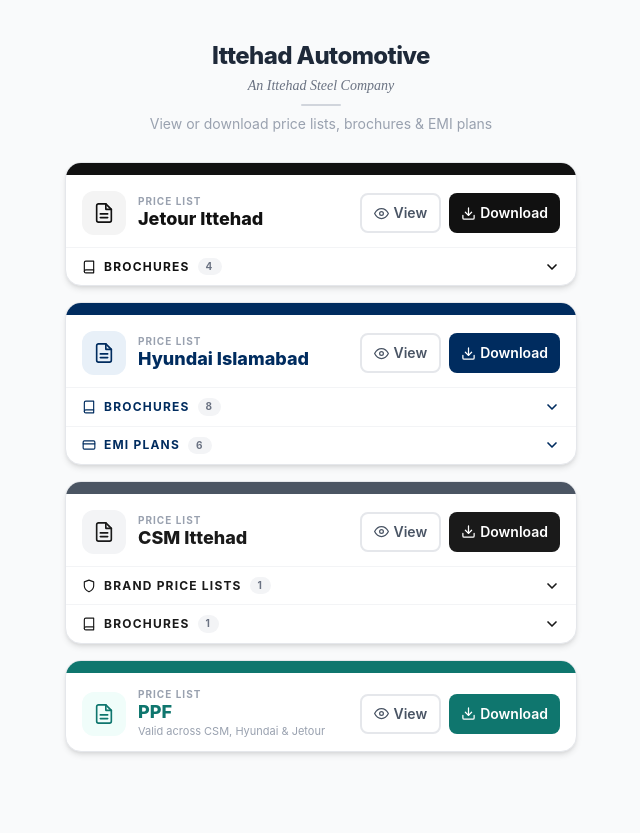
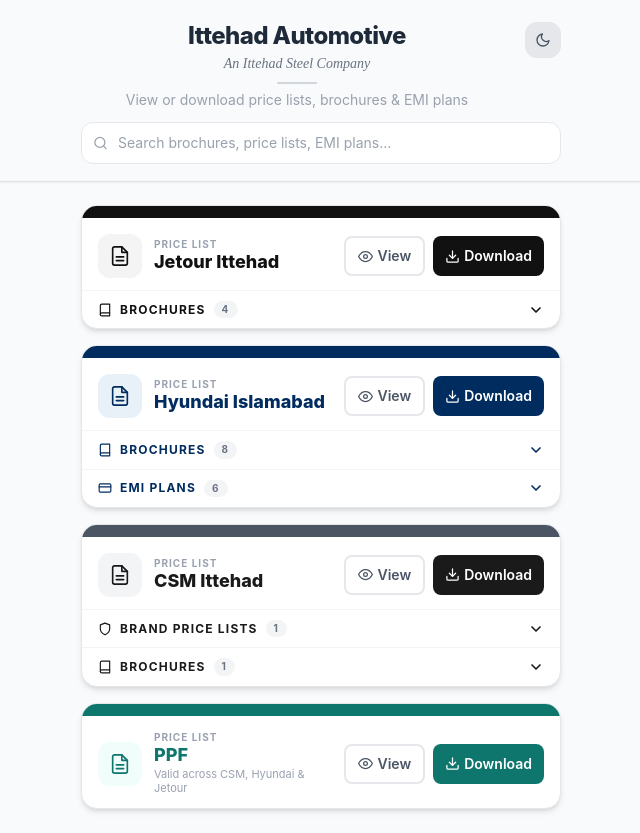
Before and after one commit to Rehanminhas03/ittehad-automotive, a Next.js app: page / in a window 1280 px wide. Shown: the whole page, without its empty margins (319-959 px from the left). Before the commit the page ends 800 px from the top, so only its background shows below. Built offline with nearby package versions, Linux system fonts and the light colour scheme.

Commit message:
Add search bar, dark mode toggle, and sticky header

```diff
--- a/app/page.tsx
+++ b/app/page.tsx
@@ -1,15 +1,12 @@
 "use client";
 
-import { useState } from "react";
-import Image from "next/image";
+import { useState, useEffect, useMemo } from "react";
 
 interface Doc {
   label: string;
   file: string;
-  /** Optional second line — e.g. tenure and down-payment for an EMI plan. */
   sub?: string;
 }
-
 
 interface Brand {
   id: string;
@@ -148,6 +145,47 @@ function IconChevron({ open }: { open: boolean }) {
   );
 }
 
+function IconSun() {
+  return (
+    <svg xmlns="http://www.w3.org/2000/svg" width="16" height="16" viewBox="0 0 24 24"
+      fill="none" stroke="currentColor" strokeWidth="2" strokeLinecap="round" strokeLinejoin="round">
+      <circle cx="12" cy="12" r="5" />
+      <line x1="12" y1="1" x2="12" y2="3" /><line x1="12" y1="21" x2="12" y2="23" />
+      <line x1="4.22" y1="4.22" x2="5.64" y2="5.64" /><line x1="18.36" y1="18.36" x2="19.78" y2="19.78" />
+      <line x1="1" y1="12" x2="3" y2="12" /><line x1="21" y1="12" x2="23" y2="12" />
+      <line x1="4.22" y1="19.78" x2="5.64" y2="18.36" /><line x1="18.36" y1="5.64" x2="19.78" y2="4.22" />
+    </svg>
+  );
+}
+
+function IconMoon() {
+  return (
+    <svg xmlns="http://www.w3.org/2000/svg" width="16" height="16" viewBox="0 0 24 24"
+      fill="none" stroke="currentColor" strokeWidth="2" strokeLinecap="round" strokeLinejoin="round">
+      <path d="M21 12.79A9 9 0 1 1 11.21 3 7 7 0 0 0 21 12.79z" />
+    </svg>
+  );
+}
+
+function IconSearch() {
+  return (
+    <svg xmlns="http://www.w3.org/2000/svg" width="15" height="15" viewBox="0 0 24 24"
+      fill="none" stroke="currentColor" strokeWidth="2" strokeLinecap="round" strokeLinejoin="round">
+      <circle cx="11" cy="11" r="8" />
+      <line x1="21" y1="21" x2="16.65" y2="16.65" />
+    </svg>
+  );
+}
+
+function IconX() {
+  return (
+    <svg xmlns="http://www.w3.org/2000/svg" width="14" height="14" viewBox="0 0 24 24"
+      fill="none" stroke="currentColor" strokeWidth="2.5" strokeLinecap="round" strokeLinejoin="round">
+      <line x1="18" y1="6" x2="6" y2="18" /><line x1="6" y1="6" x2="18" y2="18" />
+    </svg>
+  );
+}
+
 /* ── Download hook ──────────────────────────────────────── */
 
 function useDownload() {
@@ -168,22 +206,20 @@ function useDownload() {
 /* ── Action buttons ─────────────────────────────────────── */
 
 function ActionButtons({
-  file, filename, label, color, loading, onDownload, size = "md",
+  file, filename, label, color, loading, onDownload, size = "md", dark,
 }: {
   file: string; filename: string; label: string; color: string;
   loading: string | null; onDownload: (f: string, n: string) => void;
-  size?: "sm" | "md";
+  size?: "sm" | "md"; dark: boolean;
 }) {
-  // The "md" size stays compact on phones and only grows once there is room.
   const px = size === "sm" ? "px-2.5 py-1.5" : "px-2.5 py-1.5 sm:px-3 sm:py-2";
   const text = size === "sm" ? "text-xs" : "text-xs sm:text-sm";
+  const viewCls = dark
+    ? `flex items-center gap-1 ${px} ${text} rounded-lg border-2 border-gray-600 text-gray-300 font-semibold hover:border-gray-400 hover:bg-gray-700 transition-all cursor-pointer`
+    : `flex items-center gap-1 ${px} ${text} rounded-lg border-2 border-gray-200 text-gray-600 font-semibold hover:border-gray-400 hover:bg-gray-50 transition-all cursor-pointer`;
   return (
     <div className="flex gap-2 flex-shrink-0">
-      <button
-        onClick={() => window.open(file, "_blank", "noopener,noreferrer")}
-        aria-label={`View ${label}`}
-        className={`flex items-center gap-1 ${px} ${text} rounded-lg border-2 border-gray-200 text-gray-600 font-semibold hover:border-gray-400 hover:bg-gray-50 transition-all cursor-pointer`}
-      >
+      <button onClick={() => window.open(file, "_blank", "noopener,noreferrer")} aria-label={`View ${label}`} className={viewCls}>
         <IconEye />View
       </button>
       <button
@@ -202,43 +238,52 @@ function ActionButtons({
 /* ── Expandable doc list ─────────────────────────────────── */
 
 function DocSection({
-  title, icon, docs, color, iconBg, loading, onDownload,
+  title, icon, docs, color, iconBg, loading, onDownload, forceOpen = false, dark,
 }: {
   title: string; icon: React.ReactNode; docs: Doc[];
   color: string; iconBg: string;
   loading: string | null; onDownload: (f: string, n: string) => void;
+  forceOpen?: boolean; dark: boolean;
 }) {
-  const [open, setOpen] = useState(false);
+  const [open, setOpen] = useState(forceOpen);
+  useEffect(() => { setOpen(forceOpen); }, [forceOpen]);
+
   if (docs.length === 0) return null;
+
+  const border = dark ? "border-gray-700" : "border-gray-100";
+  const hover = dark ? "hover:bg-gray-700/50" : "hover:bg-gray-50";
+  const badge = dark ? "bg-gray-700 text-gray-400" : "bg-gray-100 text-gray-500";
+  const divide = dark ? "divide-gray-700" : "divide-gray-50";
+  const labelCls = dark ? "text-gray-200" : "text-gray-700";
+  const subCls = dark ? "text-gray-400" : "text-gray-500";
+
   return (
     <>
       <button
-        onClick={() => setOpen((v) => !v)}
+        onClick={() => setOpen(v => !v)}
         aria-expanded={open}
-        className="w-full flex items-center justify-between px-4 py-2.5 border-t border-gray-100 hover:bg-gray-50 transition-colors cursor-pointer"
+        className={`w-full flex items-center justify-between px-4 py-2.5 border-t ${border} ${hover} transition-colors cursor-pointer`}
         style={{ color }}
       >
         <span className="text-xs font-bold uppercase tracking-widest flex items-center gap-2">
           {icon}
           {title}
-          <span className="bg-gray-100 text-gray-500 rounded-full px-2 py-0.5 text-[10px] font-bold">
-            {docs.length}
-          </span>
+          <span className={`${badge} rounded-full px-2 py-0.5 text-[10px] font-bold`}>{docs.length}</span>
         </span>
         <IconChevron open={open} />
       </button>
 
       {open && (
-        <div className="border-t border-gray-100 divide-y divide-gray-50">
+        <div className={`border-t ${border} divide-y ${divide}`}>
           {docs.map((d) => (
             <div
               key={d.file}
               className="flex flex-wrap items-center gap-x-3 gap-y-2.5 px-4 py-3"
-              style={{ background: iconBg + "60" }}
+              style={{ background: dark ? "rgba(255,255,255,0.03)" : `${iconBg}60` }}
             >
               <div className="flex items-center gap-2.5 flex-1 min-w-[8.5rem]">
                 <div className="w-7 h-7 rounded-lg flex items-center justify-center flex-shrink-0"
-                  style={{ background: color + "15" }}>
+                  style={{ background: color + "20" }}>
                   <svg xmlns="http://www.w3.org/2000/svg" width="14" height="14" viewBox="0 0 24 24"
                     fill="none" stroke={color} strokeWidth="2" strokeLinecap="round" strokeLinejoin="round">
                     <path d="M14 2H6a2 2 0 0 0-2 2v16a2 2 0 0 0 2 2h12a2 2 0 0 0 2-2V8z" />
@@ -246,17 +291,15 @@ function DocSection({
                   </svg>
                 </div>
                 <div className="min-w-0">
-                  <p className="text-sm font-semibold text-gray-700 leading-tight break-words">{d.label}</p>
-                  {d.sub && (
-                    <p className="text-[11px] text-gray-500 leading-snug mt-0.5 break-words">{d.sub}</p>
-                  )}
+                  <p className={`text-sm font-semibold ${labelCls} leading-tight break-words`}>{d.label}</p>
+                  {d.sub && <p className={`text-[11px] ${subCls} leading-snug mt-0.5 break-words`}>{d.sub}</p>}
                 </div>
               </div>
               <div className="ml-auto flex-shrink-0">
                 <ActionButtons
                   file={d.file} filename={d.file.split("/").pop() ?? d.label}
                   label={d.sub ? `${d.label}, ${d.sub}` : d.label}
-                  color={color} loading={loading} onDownload={onDownload} size="sm"
+                  color={color} loading={loading} onDownload={onDownload} size="sm" dark={dark}
                 />
               </div>
             </div>
@@ -269,15 +312,40 @@ function DocSection({
 
 /* ── Brand card ─────────────────────────────────────────── */
 
-function BrandCard({ brand }: { brand: Brand }) {
+function BrandCard({ brand, dark, openSections }: { brand: Brand; dark: boolean; openSections: string[] }) {
   const { loading, download } = useDownload();
 
+  const cardCls = dark
+    ? "rounded-2xl overflow-hidden shadow-md border border-gray-700 bg-gray-800"
+    : "rounded-2xl overflow-hidden shadow-md border border-gray-200 bg-white";
+  const metaLabelCls = dark ? "text-gray-500" : "text-gray-400";
+  const noteCls = dark ? "text-gray-500" : "text-gray-400";
+
+  const priceListIcon = (
+    <svg xmlns="http://www.w3.org/2000/svg" width="14" height="14" viewBox="0 0 24 24"
+      fill="none" stroke="currentColor" strokeWidth="2" strokeLinecap="round" strokeLinejoin="round">
+      <path d="M12 22s8-4 8-10V5l-8-3-8 3v7c0 6 8 10 8 10z" />
+    </svg>
+  );
+  const brochureIcon = (
+    <svg xmlns="http://www.w3.org/2000/svg" width="14" height="14" viewBox="0 0 24 24"
+      fill="none" stroke="currentColor" strokeWidth="2" strokeLinecap="round" strokeLinejoin="round">
+      <path d="M4 19.5A2.5 2.5 0 0 1 6.5 17H20" />
+      <path d="M6.5 2H20v20H6.5A2.5 2.5 0 0 1 4 19.5v-15A2.5 2.5 0 0 1 6.5 2z" />
+    </svg>
+  );
+  const emiIcon = (
+    <svg xmlns="http://www.w3.org/2000/svg" width="14" height="14" viewBox="0 0 24 24"
+      fill="none" stroke="currentColor" strokeWidth="2" strokeLinecap="round" strokeLinejoin="round">
+      <rect x="2" y="5" width="20" height="14" rx="2" />
+      <line x1="2" y1="10" x2="22" y2="10" />
+    </svg>
+  );
+
   return (
-    <div className="rounded-2xl overflow-hidden shadow-md border border-gray-200 bg-white">
-      {/* Colour strip */}
+    <div className={cardCls}>
       <div className="h-3 w-full" style={{ background: brand.stripColor }} />
 
-      {/* Price list row */}
       <div className="px-4 pt-4 pb-3 flex flex-wrap items-center gap-x-3 gap-y-3">
         <div className="flex items-center gap-3 flex-1 min-w-[8.5rem]">
           <div className="w-11 h-11 rounded-xl flex items-center justify-center flex-shrink-0"
@@ -285,15 +353,13 @@ function BrandCard({ brand }: { brand: Brand }) {
             <IconPDF stroke={brand.color} />
           </div>
           <div className="min-w-0">
-            <p className="text-[10px] font-bold uppercase tracking-widest text-gray-400 leading-none mb-0.5 whitespace-nowrap">
+            <p className={`text-[10px] font-bold uppercase tracking-widest ${metaLabelCls} leading-none mb-0.5 whitespace-nowrap`}>
               {brand.priceFile ? "Price List" : "Brochure"}
             </p>
             <h2 className="text-lg font-extrabold leading-tight break-words" style={{ color: brand.color }}>
               {brand.brand}
             </h2>
-            {brand.note && (
-              <p className="text-[11px] text-gray-400 leading-tight mt-0.5">{brand.note}</p>
-            )}
+            {brand.note && <p className={`text-[11px] ${noteCls} leading-tight mt-0.5`}>{brand.note}</p>}
           </div>
         </div>
         {brand.priceFile && (
@@ -301,61 +367,26 @@ function BrandCard({ brand }: { brand: Brand }) {
             <ActionButtons
               file={brand.priceFile} filename={`${brand.id}-pricelist.pdf`}
               label={`${brand.brand} price list`}
-              color={brand.color} loading={loading} onDownload={download}
+              color={brand.color} loading={loading} onDownload={download} dark={dark}
             />
           </div>
         )}
       </div>
 
-      {/* Brand-specific price lists */}
-      <DocSection
-        title="Brand Price Lists"
-        icon={
-          <svg xmlns="http://www.w3.org/2000/svg" width="14" height="14" viewBox="0 0 24 24"
-            fill="none" stroke="currentColor" strokeWidth="2" strokeLinecap="round" strokeLinejoin="round">
-            <path d="M12 22s8-4 8-10V5l-8-3-8 3v7c0 6 8 10 8 10z" />
-          </svg>
-        }
-        docs={brand.brandPriceLists ?? []}
-        color={brand.color}
-        iconBg={brand.iconBg}
-        loading={loading}
-        onDownload={download}
-      />
+      <DocSection title="Brand Price Lists" icon={priceListIcon}
+        docs={brand.brandPriceLists ?? []} color={brand.color} iconBg={brand.iconBg}
+        loading={loading} onDownload={download}
+        forceOpen={openSections.includes("pricelists")} dark={dark} />
 
-      {/* Brochures */}
-      <DocSection
-        title="Brochures"
-        icon={
-          <svg xmlns="http://www.w3.org/2000/svg" width="14" height="14" viewBox="0 0 24 24"
-            fill="none" stroke="currentColor" strokeWidth="2" strokeLinecap="round" strokeLinejoin="round">
-            <path d="M4 19.5A2.5 2.5 0 0 1 6.5 17H20" />
-            <path d="M6.5 2H20v20H6.5A2.5 2.5 0 0 1 4 19.5v-15A2.5 2.5 0 0 1 6.5 2z" />
-          </svg>
-        }
-        docs={brand.brochures}
-        color={brand.color}
-        iconBg={brand.iconBg}
-        loading={loading}
-        onDownload={download}
-      />
+      <DocSection title="Brochures" icon={brochureIcon}
+        docs={brand.brochures} color={brand.color} iconBg={brand.iconBg}
+        loading={loading} onDownload={download}
+        forceOpen={openSections.includes("brochures")} dark={dark} />
 
-      {/* EMI Plans */}
-      <DocSection
-        title="EMI Plans"
-        icon={
-          <svg xmlns="http://www.w3.org/2000/svg" width="14" height="14" viewBox="0 0 24 24"
-            fill="none" stroke="currentColor" strokeWidth="2" strokeLinecap="round" strokeLinejoin="round">
-            <rect x="2" y="5" width="20" height="14" rx="2" />
-            <line x1="2" y1="10" x2="22" y2="10" />
-          </svg>
-        }
-        docs={brand.emiPlans}
-        color={brand.color}
-        iconBg={brand.iconBg}
-        loading={loading}
-        onDownload={download}
-      />
+      <DocSection title="EMI Plans" icon={emiIcon}
+        docs={brand.emiPlans} color={brand.color} iconBg={brand.iconBg}
+        loading={loading} onDownload={download}
+        forceOpen={openSections.includes("emi")} dark={dark} />
     </div>
   );
 }
@@ -363,26 +394,119 @@ function BrandCard({ brand }: { brand: Brand }) {
 /* ── Page ───────────────────────────────────────────────── */
 
 export default function Home() {
+  const [dark, setDark] = useState(false);
+  const [query, setQuery] = useState("");
+
+  const filteredBrands = useMemo(() => {
+    if (!query.trim()) return brands.map(b => ({ brand: b, openSections: [] as string[] }));
+    const lq = query.toLowerCase();
+    const results: { brand: Brand; openSections: string[] }[] = [];
+
+    for (const b of brands) {
+      if (b.brand.toLowerCase().includes(lq)) {
+        results.push({ brand: b, openSections: [] });
+        continue;
+      }
+      const brochures = b.brochures.filter(d => d.label.toLowerCase().includes(lq));
+      const emiPlans = b.emiPlans.filter(d =>
+        d.label.toLowerCase().includes(lq) || d.sub?.toLowerCase().includes(lq)
+      );
+      const brandPriceLists = (b.brandPriceLists ?? []).filter(d => d.label.toLowerCase().includes(lq));
+
+      if (brochures.length || emiPlans.length || brandPriceLists.length) {
+        const openSections: string[] = [];
+        if (brochures.length) openSections.push("brochures");
+        if (emiPlans.length) openSections.push("emi");
+        if (brandPriceLists.length) openSections.push("pricelists");
+        results.push({ brand: { ...b, brochures, emiPlans, brandPriceLists }, openSections });
+      }
+    }
+    return results;
+  }, [query]);
+
+  const bg = dark ? "bg-gray-900" : "bg-gray-50";
+  const headerBg = dark ? "bg-gray-900/95 border-gray-800" : "bg-gray-50/95 border-gray-100";
+  const titleCls = dark ? "text-white" : "text-gray-800";
+  const subtitleCls = dark ? "text-gray-400" : "text-gray-500";
+  const dividerCls = dark ? "bg-gray-700" : "bg-gray-300";
+  const descCls = dark ? "text-gray-500" : "text-gray-400";
+  const toggleCls = dark ? "bg-gray-700 text-gray-200 hover:bg-gray-600" : "bg-gray-200 text-gray-600 hover:bg-gray-300";
+  const searchCls = dark
+    ? "bg-gray-800 border-gray-700 text-white placeholder-gray-500 focus:ring-gray-600"
+    : "bg-white border-gray-200 text-gray-700 placeholder-gray-400 focus:ring-gray-300";
+  const searchIconCls = dark ? "text-gray-500" : "text-gray-400";
+  const clearBtnCls = dark ? "text-gray-500 hover:text-gray-300" : "text-gray-400 hover:text-gray-600";
+  const emptyStateCls = dark ? "text-gray-500" : "text-gray-400";
+
   return (
-    <div className="min-h-screen bg-gray-50 flex items-start justify-center px-4 py-10">
-      <div className="w-full max-w-lg">
-        <div className="text-center mb-7">
-          <h1 className="text-2xl font-extrabold text-gray-800 tracking-tight">
+    <div className={`min-h-screen ${bg} transition-colors duration-300`}>
+
+      {/* ── Sticky header ─────────────────────────────────── */}
+      <div className={`sticky top-0 z-20 ${headerBg} backdrop-blur-md border-b shadow-sm transition-colors duration-300`}>
+        <div className="max-w-lg mx-auto px-4 pt-5 pb-4">
+          <div className="flex items-start gap-3">
+            <div className="flex-1 text-center">
+              <h1 className={`text-2xl font-extrabold ${titleCls} tracking-tight transition-colors duration-300`}>
                 Ittehad Automotive
               </h1>
-          <p className="text-sm text-gray-500 mt-1" style={{ fontFamily: "'Times New Roman', Times, serif", fontStyle: "italic" }}>
+              <p className={`text-sm ${subtitleCls} mt-0.5 transition-colors duration-300`}
+                style={{ fontFamily: "'Times New Roman', Times, serif", fontStyle: "italic" }}>
                 An Ittehad Steel Company
               </p>
-          <div className="w-10 h-0.5 bg-gray-300 mx-auto mt-2 rounded-full" />
-          <p className="text-gray-400 text-sm mt-2">
+              <div className={`w-10 h-0.5 ${dividerCls} mx-auto mt-2 rounded-full transition-colors duration-300`} />
+              <p className={`${descCls} text-sm mt-1.5 transition-colors duration-300`}>
                 View or download price lists, brochures &amp; EMI plans
               </p>
             </div>
+
+            {/* Dark mode toggle */}
+            <button
+              onClick={() => setDark(d => !d)}
+              aria-label="Toggle dark mode"
+              className={`flex-shrink-0 w-9 h-9 rounded-xl ${toggleCls} flex items-center justify-center transition-all cursor-pointer mt-0.5`}
+            >
+              {dark ? <IconSun /> : <IconMoon />}
+            </button>
+          </div>
+
+          {/* Search bar */}
+          <div className="mt-3 relative">
+            <span className={`absolute left-3 top-1/2 -translate-y-1/2 ${searchIconCls} pointer-events-none`}>
+              <IconSearch />
+            </span>
+            <input
+              type="text"
+              value={query}
+              onChange={e => setQuery(e.target.value)}
+              placeholder="Search brochures, price lists, EMI plans…"
+              className={`w-full pl-9 pr-9 py-2.5 rounded-xl border text-sm ${searchCls} focus:outline-none focus:ring-2 transition-all`}
+            />
+            {query && (
+              <button
+                onClick={() => setQuery("")}
+                aria-label="Clear search"
+                className={`absolute right-3 top-1/2 -translate-y-1/2 ${clearBtnCls} cursor-pointer`}
+              >
+                <IconX />
+              </button>
+            )}
+          </div>
+        </div>
+      </div>
+
+      {/* ── Brand cards ───────────────────────────────────── */}
+      <div className="max-w-lg mx-auto px-4 py-6">
+        {filteredBrands.length === 0 ? (
+          <p className={`text-center ${emptyStateCls} text-sm py-12`}>
+            No results for &ldquo;{query}&rdquo;
+          </p>
+        ) : (
           <div className="flex flex-col gap-4">
-          {brands.map((b) => (
-            <BrandCard key={b.id} brand={b} />
+            {filteredBrands.map(({ brand, openSections }) => (
+              <BrandCard key={brand.id} brand={brand} dark={dark} openSections={openSections} />
             ))}
           </div>
+        )}
       </div>
     </div>
   );
```
Lines whose indentation alone changed are shown as unchanged.
